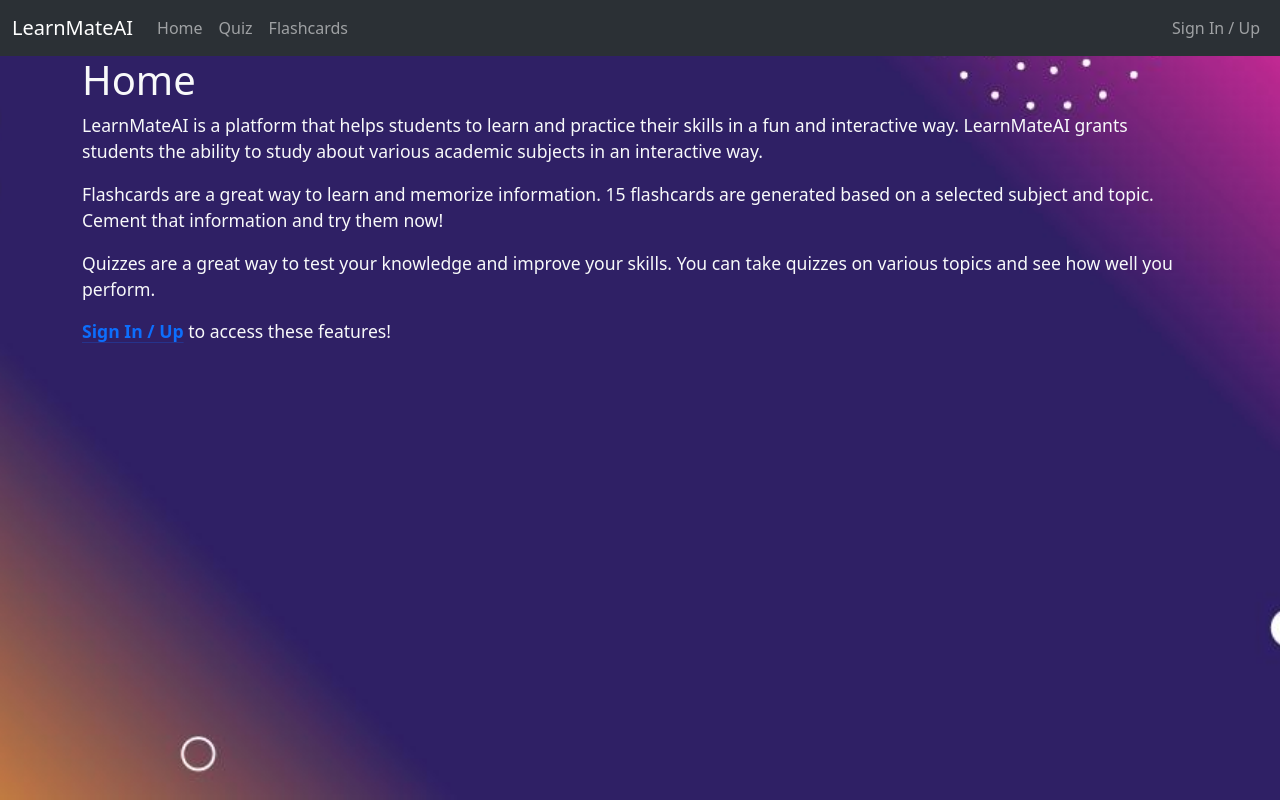
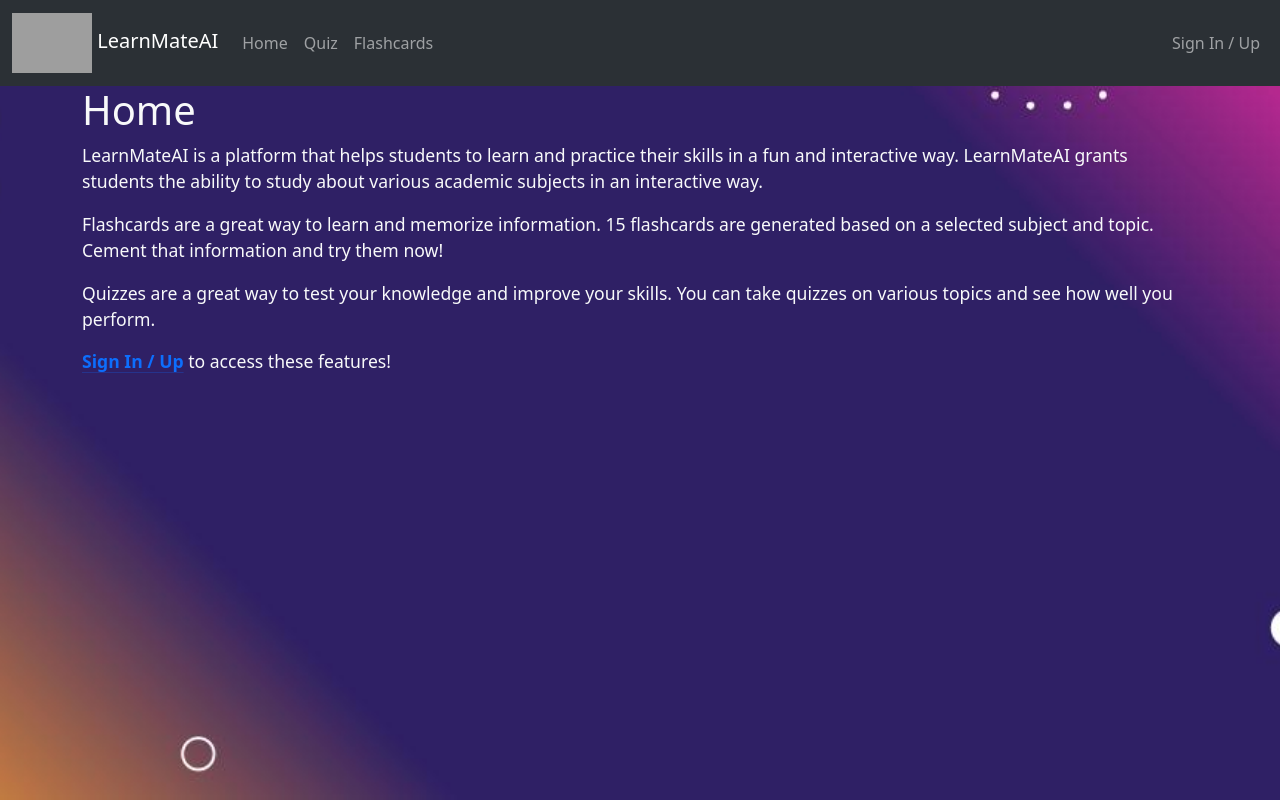
Before and after one commit to Panagris/week_2_project, a Flask app: page / in a window 1280 px wide. Run offline with Flask 3, Linux system fonts and the light colour scheme; grey boxes are pictures that could not be loaded.

Commit message:
Style changes

```diff
--- a/templates/index.html
+++ b/templates/index.html
@@ -15,10 +15,18 @@
       height: 100%;
       width: 100%;
     }
-      body{
+
+    .navbar-brand img {
+      max-height: 60px;
+      height: auto;
+      width: auto;
+    }
+
+    body {
       color: #f8f9fa;
     }
-      p{
+
+    p {
       color: #f8f9fa;
       font-size: 110%;
     }
@@ -30,7 +38,11 @@
   <div class="bg-image">
     <nav class="navbar navbar-expand-lg bg-body-tertiary" data-bs-theme="dark">
       <div class="container-fluid">
-      <a class="navbar-brand" href="/">LearnMateAI</a>
+        <a class="navbar-brand" href="/">
+          <img src="{{ url_for('static', filename='images/logo.png') }}" style="display: inline-block;">
+          <span style="display: inline-block;">LearnMateAI</span>
+        </a>
+
         <button class="navbar-toggler" type="button" data-bs-toggle="collapse" data-bs-target="#navbarSupportedContent"
           aria-controls="navbarSupportedContent" aria-expanded="false" aria-label="Toggle navigation">
           <span class="navbar-toggler-icon"></span>
```
Also changed, not shown: 1 other file. Lines whose indentation alone changed are shown as unchanged.
